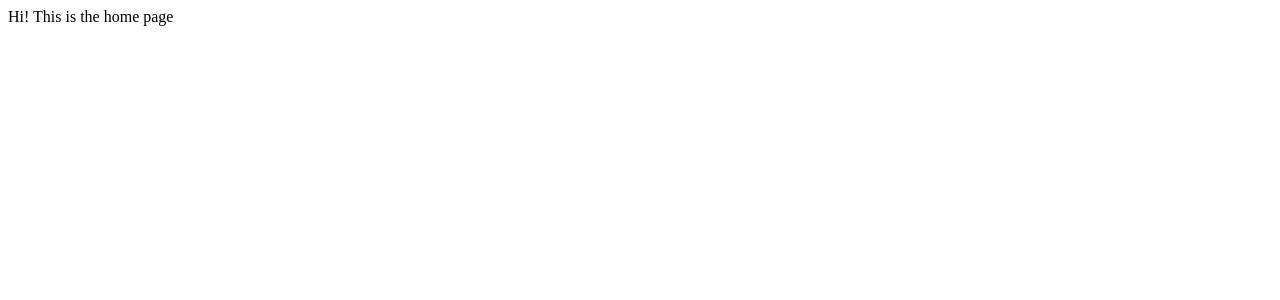
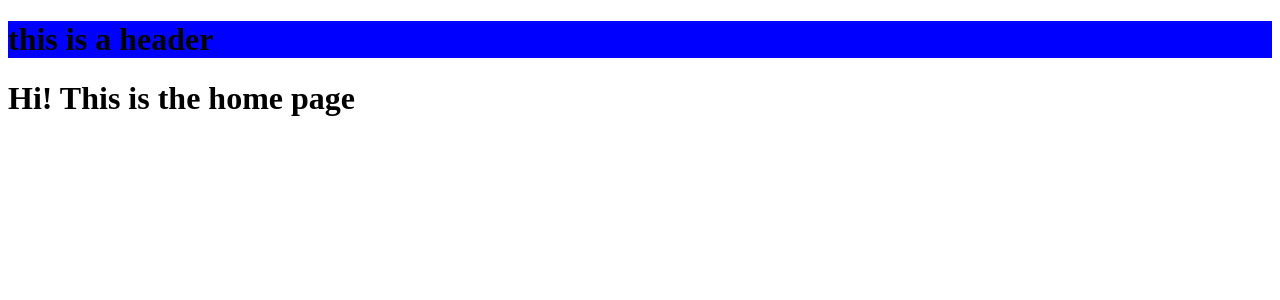
Before and after one commit to CurtisMac/Squidlee, a Next.js app: page / in a window 1280 px wide. Shown: the top 300 px of the page. Built offline with nearby package versions, Linux system fonts and the light colour scheme.

Commit message:
added config for custom layout

```diff
--- /dev/null
+++ b/components/Header.js
@@ -0,0 +1,16 @@
+import React from "react";
+import styled from "styled-components";
+
+const StyledHeader = styled.header`
+  background-color: blue;
+`;
+
+const Header = () => {
+  return (
+    <StyledHeader>
+      <h1>this is a header</h1>
+    </StyledHeader>
+  );
+};
+
+export default Header;
--- a/package.json
+++ b/package.json
@@ -16,5 +16,8 @@
     "react": "^16.7.0",
     "react-dom": "^16.7.0",
     "styled-components": "^4.1.3"
+  },
+  "devDependencies": {
+    "babel-plugin-styled-components": "^1.10.0"
   }
 }
--- /dev/null
+++ b/pages/_app.js
@@ -0,0 +1,16 @@
+import App, { Container } from "next/app";
+import Header from "../components/Header";
+
+class MyApp extends App {
+  render() {
+    const { Component, pageProps } = this.props;
+    return (
+      <Container>
+        <Header />
+        <Component {...pageProps} />
+      </Container>
+    );
+  }
+}
+
+export default MyApp;
--- /dev/null
+++ b/pages/_document.js
@@ -0,0 +1,28 @@
+import Document, { Head, Main, NextScript } from "next/document";
+import { ServerStyleSheet } from "styled-components";
+
+export default class MyDocument extends Document {
+  static getInitialProps({ renderPage }) {
+    const sheet = new ServerStyleSheet();
+    const page = renderPage(App => props =>
+      sheet.collectStyles(<App {...props} />)
+    );
+    const styleTags = sheet.getStyleElement();
+    return { ...page, styleTags };
+  }
+
+  render() {
+    return (
+      <html>
+        <Head>
+          <title>My page</title>
+          {this.props.styleTags}
+        </Head>
+        <body>
+          <Main />
+          <NextScript />
+        </body>
+      </html>
+    );
+  }
+}
--- a/pages/index.js
+++ b/pages/index.js
@@ -1,5 +1,9 @@
 const Home = () => {
-  return <div>Hi! This is the home page</div>;
+  return (
+    <div>
+      <h1>Hi! This is the home page</h1>
+    </div>
+  );
 };
 
 export default Home;
```
Also changed, not shown: .babelrc (added).
